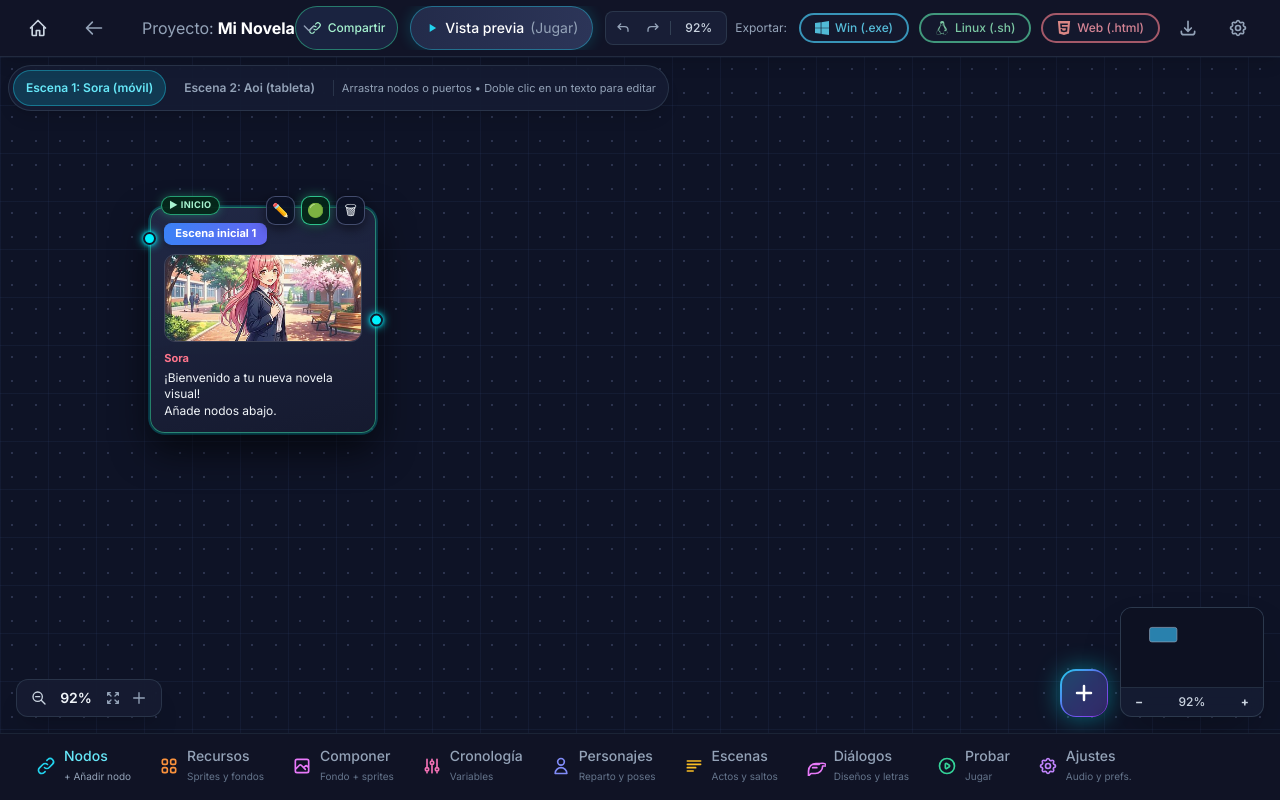
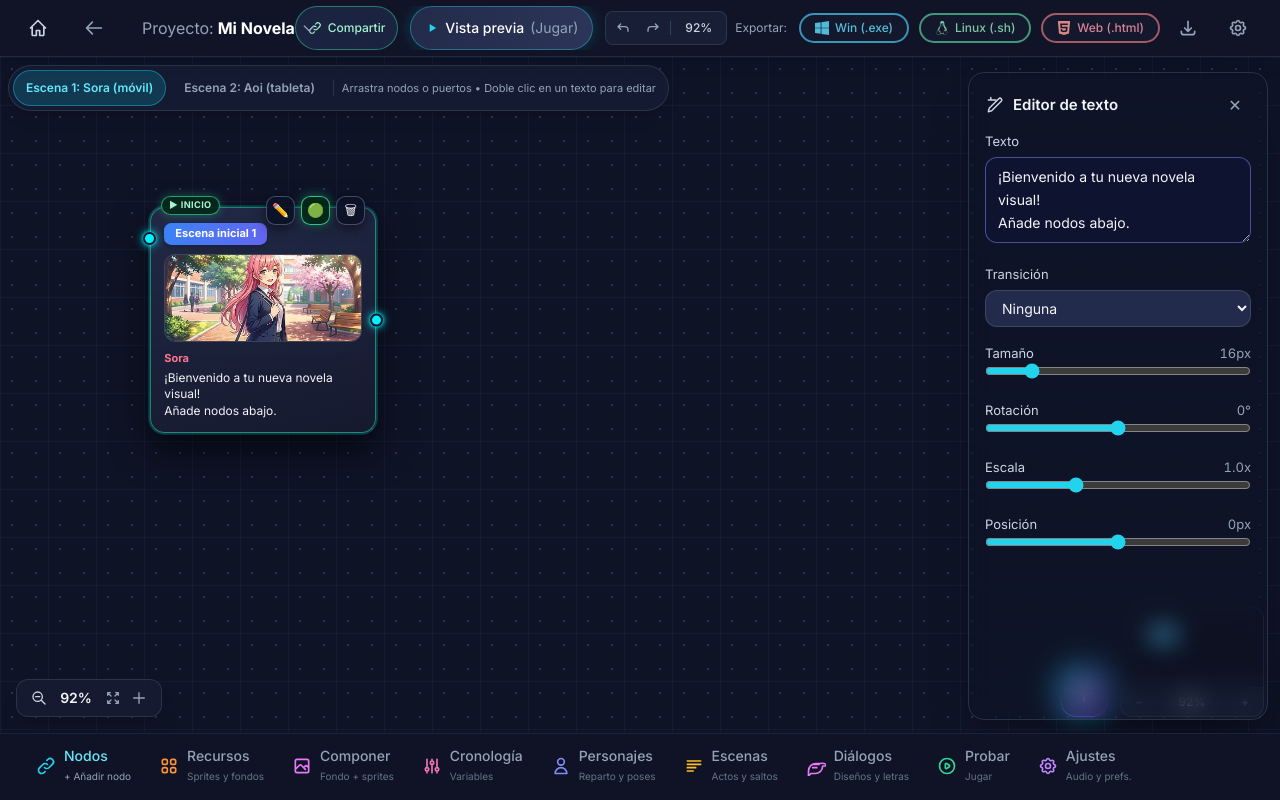
Before and after one commit to LuisAlejandro544/Me-proyecto-, a Svelte app: page / in a window 1280 px wide. Both pictures are taken after a click on the button "Crear historia". Built offline with nearby package versions, Linux system fonts and the light colour scheme; no server answers.

Commit message:
Panel Editor de texto flotante por nodo

```diff
--- a/src/app.css
+++ b/src/app.css
@@ -376,6 +376,16 @@
       border-color: rgba(52, 211, 153, 0.55);
     }
     /* Etiqueta de escena: nombre personalizable + marcas INICIO/FIN por nodo */
+    /* Texto de diálogo con estilo del panel Editor (solo nodos marcados). */
+    .vn-node[data-txt-styled] [data-field="dialogue"] {
+      font-size: calc(var(--dlg-size, 14px) * var(--dlg-scale, 1));
+      transform: rotate(var(--dlg-rot, 0deg));
+    }
+    /* Transiciones de entrada del cuadro de diálogo (playtest). */
+    .vn-dlg-t-fade { animation: vn-dlg-fade 0.45s ease both; }
+    .vn-dlg-t-slide { animation: vn-dlg-slide 0.45s cubic-bezier(0.22, 1, 0.36, 1) both; }
+    @keyframes vn-dlg-fade { from { opacity: 0; } to { opacity: 1; } }
+    @keyframes vn-dlg-slide { from { opacity: 0; transform: translateY(14px); } to { opacity: 1; transform: translateY(0); } }
     /* Fila de acciones del header en móvil: segunda fila con scroll, sin solapes */
     .topbar-actions { scrollbar-width: none; }
     .topbar-actions::-webkit-scrollbar { display: none; }
--- a/src/components/StudioShell.svelte
+++ b/src/components/StudioShell.svelte
@@ -16,6 +16,7 @@
   import DrawerModal from './DrawerModal.svelte';
   import PlaytestModal from './PlaytestModal.svelte';
   import ShareLoading from './ShareLoading.svelte';
+  import TextEditorPanel from './TextEditorPanel.svelte';
   import ToastBanner from './ToastBanner.svelte';
   import TopBar from './TopBar.svelte';
   import UpdateModal from './UpdateModal.svelte';
@@ -28,6 +29,7 @@
   <DrawerModal />
   <PlaytestModal />
   <ShareLoading />
+  <TextEditorPanel />
   <ToastBanner />
   <UpdateModal />
 </div>
--- /dev/null
+++ b/src/components/TextEditorPanel.svelte
@@ -0,0 +1,171 @@
+<!-- Panel flotante Editor de texto: edita el diálogo del nodo seleccionado
+     (texto + transición + tamaño/rotación/escala/posición). -->
+<script lang="ts">
+  import { onMount } from 'svelte';
+  import { getStudioState } from '../lib/studio';
+  import { ctx } from '../lib/studio/context';
+  import { pushHistory } from '../lib/studio/domain/history';
+  import { renderNodes } from '../lib/studio/ui/render-nodes';
+  import type { TextTransition, VNNode } from '../lib/types';
+
+  let visible = false;
+  let nodeId: string | null = null;
+  let text = '';
+  let transition: TextTransition = 'none';
+  let size = 16;
+  let rotation = 0;
+  let scale = 1;
+  let posY = 0;
+  let dirtyText = false;
+  let dismissedFor: string | null = null;
+  let obs: MutationObserver | null = null;
+  let debounce: ReturnType<typeof setTimeout> | null = null;
+  let userSelected = false;
+
+  function current(): VNNode | null {
+    const sel = ctx.selectedNodeId;
+    if (!sel) return null;
+    const n = ctx.state.nodes.find((x) => x.id === sel) ?? null;
+    return n && typeof n.dialogue === 'string' ? n : null;
+  }
+
+  function sync(fromSelection: boolean) {
+    const n = current();
+    if (!n || dismissedFor === n.id || !userSelected) {
+      if (dirtyText && n) commitText(n);
+      visible = false;
+      nodeId = null;
+      return;
+    }
+    if (fromSelection && dirtyText && nodeId && nodeId !== n.id) {
+      const prev = ctx.state.nodes.find((x) => x.id === nodeId);
+      if (prev) commitText(prev);
+    }
+    visible = true;
+    const active = document.activeElement as HTMLElement | null;
+    const typing = !!active?.dataset?.teField;
+    if (nodeId !== n.id || !typing) {
+      text = n.dialogue ?? '';
+      transition = n.textTransition ?? 'none';
+      size = n.dialogueSize ?? 16;
+      rotation = n.rotation ?? 0;
+      scale = n.textScale ?? 1;
+      posY = n.textPosY ?? 0;
+      dirtyText = false;
+    }
+    nodeId = n.id;
+  }
+
+  function commitText(n: VNNode) {
+    if (!dirtyText) return;
+    dirtyText = false;
+    pushHistory();
+    renderNodes();
+  }
+
+  function onText() {
+    const n = current();
+    if (!n) return;
+    n.dialogue = text;
+    dirtyText = true;
+    if (debounce) clearTimeout(debounce);
+    debounce = setTimeout(() => renderNodes(), 350);
+  }
+
+  function live(fn: (n: VNNode) => void) {
+    const n = current();
+    if (!n) return;
+    fn(n);
+    renderNodes();
+  }
+
+  function discrete(fn: (n: VNNode) => void) {
+    const n = current();
+    if (!n) return;
+    fn(n);
+    pushHistory();
+    renderNodes();
+    sync(false);
+  }
+
+  function close() {
+    const n = current();
+    if (n) commitText(n);
+    dismissedFor = nodeId;
+    visible = false;
+  }
+
+  onMount(() => {
+    sync(false);
+    const mark = () => {
+      userSelected = true;
+      dismissedFor = null;
+      sync(false);
+    };
+    document.addEventListener('pointerdown', mark, { capture: true });
+    const layer = document.getElementById('nodesLayer');
+    if (layer) {
+      obs = new MutationObserver(() => sync(false));
+      obs.observe(layer, { childList: true, subtree: true, attributes: true, attributeFilter: ['class'] });
+    }
+    return () => {
+      obs?.disconnect();
+      document.removeEventListener('pointerdown', mark, { capture: true } as AddEventListenerOptions);
+    };
+  });
+</script>
+
+{#if visible}
+  <aside class="fixed right-2 sm:right-3 top-[4.5rem] bottom-20 w-[300px] max-w-[86vw] z-30 rounded-2xl bg-[#161c33]/92 backdrop-blur-md border border-slate-700/70 shadow-2xl flex flex-col overflow-hidden">
+    <div class="flex items-center justify-between px-4 pt-3.5 pb-2">
+      <h3 class="flex items-center gap-2 text-[15px] font-semibold text-slate-100">
+        <svg class="w-5 h-5 text-slate-300" fill="none" stroke="currentColor" stroke-width="1.8" viewBox="0 0 24 24">
+          <path stroke-linecap="round" stroke-linejoin="round" d="M4 20l1-4L16.5 4.5a2.1 2.1 0 013 3L8 19l-4 1z" />
+          <path stroke-linecap="round" d="M4 6h9M7 3v3" />
+        </svg>
+        Editor de texto
+      </h3>
+      <button onclick={close} title="Cerrar panel" class="p-1.5 rounded-lg text-slate-400 hover:text-white hover:bg-slate-700/60 transition min-w-[32px] min-h-[32px]">✕</button>
+    </div>
+
+    <div class="px-4 pb-4 overflow-y-auto space-y-4 text-sm">
+      <div>
+        <label class="block text-[13px] text-slate-300 mb-1.5" for="te-text">Texto</label>
+        <textarea
+          id="te-text" data-te-field="1" rows="3" bind:value={text} oninput={onText}
+          class="w-full px-3 py-2 rounded-xl bg-[#0e1330] border border-indigo-400/50 text-slate-100 text-sm leading-relaxed resize-y focus:outline-none focus:border-cyan-400"
+        ></textarea>
+      </div>
+
+      <div>
+        <label class="block text-[13px] text-slate-300 mb-1.5" for="te-trans">Transición</label>
+        <select
+          id="te-trans" bind:value={transition}
+          onchange={() => discrete((n) => { n.textTransition = transition; })}
+          class="w-full px-3 py-2 rounded-xl bg-[#232b4d] border border-slate-600/70 text-slate-100 text-sm focus:outline-none focus:border-cyan-400"
+        >
+          <option value="none">Ninguna</option>
+          <option value="fade">Fundido</option>
+          <option value="slide">Deslizar</option>
+        </select>
+      </div>
+
+      <div>
+        <div class='flex items-center justify-between text-[13px] text-slate-300'><span>Tamaño</span><span class='text-slate-400 tabular-nums'>{size}px</span></div>
+        <input type="range" min="10" max="48" step="1" bind:value={size} oninput={() => live((n) => { n.dialogueSize = size; })} onchange={() => pushHistory()} class='w-full accent-cyan-400 cursor-pointer' aria-label="Tamaño de texto" />
+      </div>
+      <div>
+        <div class='flex items-center justify-between text-[13px] text-slate-300'><span>Rotación</span><span class='text-slate-400 tabular-nums'>{rotation}°</span></div>
+        <input type="range" min="-15" max="15" step="1" bind:value={rotation} oninput={() => live((n) => { n.rotation = rotation; })} onchange={() => pushHistory()} class='w-full accent-cyan-400 cursor-pointer' aria-label="Rotación de texto" />
+      </div>
+      <div>
+        <div class='flex items-center justify-between text-[13px] text-slate-300'><span>Escala</span><span class='text-slate-400 tabular-nums'>{Number(scale).toFixed(1)}x</span></div>
+        <input type="range" min="0.5" max="2" step="0.1" bind:value={scale} oninput={() => live((n) => { n.textScale = Number(scale); })} onchange={() => pushHistory()} class='w-full accent-cyan-400 cursor-pointer' aria-label="Escala de texto" />
+      </div>
+      <div>
+        <div class='flex items-center justify-between text-[13px] text-slate-300'><span>Posición</span><span class='text-slate-400 tabular-nums'>{posY}px</span></div>
+        <input type="range" min="-60" max="60" step="2" bind:value={posY} oninput={() => live((n) => { n.textPosY = posY; })} onchange={() => pushHistory()} class='w-full accent-cyan-400 cursor-pointer' aria-label="Posición vertical de texto" />
+      </div>
+    </div>
+  </aside>
+{/if}
--- a/src/lib/studio/ui/playtest.ts
+++ b/src/lib/studio/ui/playtest.ts
@@ -278,11 +278,20 @@ export function renderPlaytestStep(nodeId) {
   } else {
     dialogueEl.textContent = node.dialogue || '…';
   }
-
   // Cuadro de diálogo personalizado: fondo importado + tipografía + animación de letras.
   try {
     applyDialogueThemeToPlaytest(node);
   } catch {}
+
+  // Estilo del panel Editor de texto (tamaño/rotación/posición + transición).
+  // Va DESPUÉS del tema: los valores explícitos del panel tienen prioridad.
+  dialogueEl.style.fontSize = `${Math.round((node.dialogueSize ?? 16) * (node.textScale ?? 1))}px`;
+  dialogueEl.style.transform = `rotate(${node.rotation ?? 0}deg) translateY(${node.textPosY ?? 0}px)`;
+  dialogueEl.classList.remove('vn-dlg-t-fade', 'vn-dlg-t-slide');
+  if (node.textTransition === 'fade' || node.textTransition === 'slide') {
+    void dialogueEl.offsetWidth;
+    dialogueEl.classList.add(node.textTransition === 'fade' ? 'vn-dlg-t-fade' : 'vn-dlg-t-slide');
+  }
 
   // Render story variables readout
   const varsEl = document.getElementById('vnVariablesReadout');
--- a/src/lib/studio/ui/render-nodes.ts
+++ b/src/lib/studio/ui/render-nodes.ts
@@ -30,6 +30,13 @@ export function renderNodes() {
     el.style.top = `${node.y}px`;
     el.style.width = `${node.width || 240}px`;
     el.dataset.nodeId = node.id;
+    // Estilo de texto del panel Editor (solo si el nodo lo define).
+    if (node.dialogueSize != null || node.rotation || (node.textScale && node.textScale !== 1)) {
+      el.dataset.txtStyled = '1';
+      if (node.dialogueSize != null) el.style.setProperty('--dlg-size', `${node.dialogueSize}px`);
+      if (node.textScale && node.textScale !== 1) el.style.setProperty('--dlg-scale', String(node.textScale));
+      if (node.rotation) el.style.setProperty('--dlg-rot', `${node.rotation}deg`);
+    }
 
     // Barra de acciones del nodo (táctil): editar ✏️, inicio ▶ y eliminar 🗑.
     // Siempre visible en móvil; en escritorio aparece al seleccionar / hover.
```
Also changed, not shown: src/lib/types.ts (+9 -0 lines), 1 other file (tests, documents, lock files or other folders).
